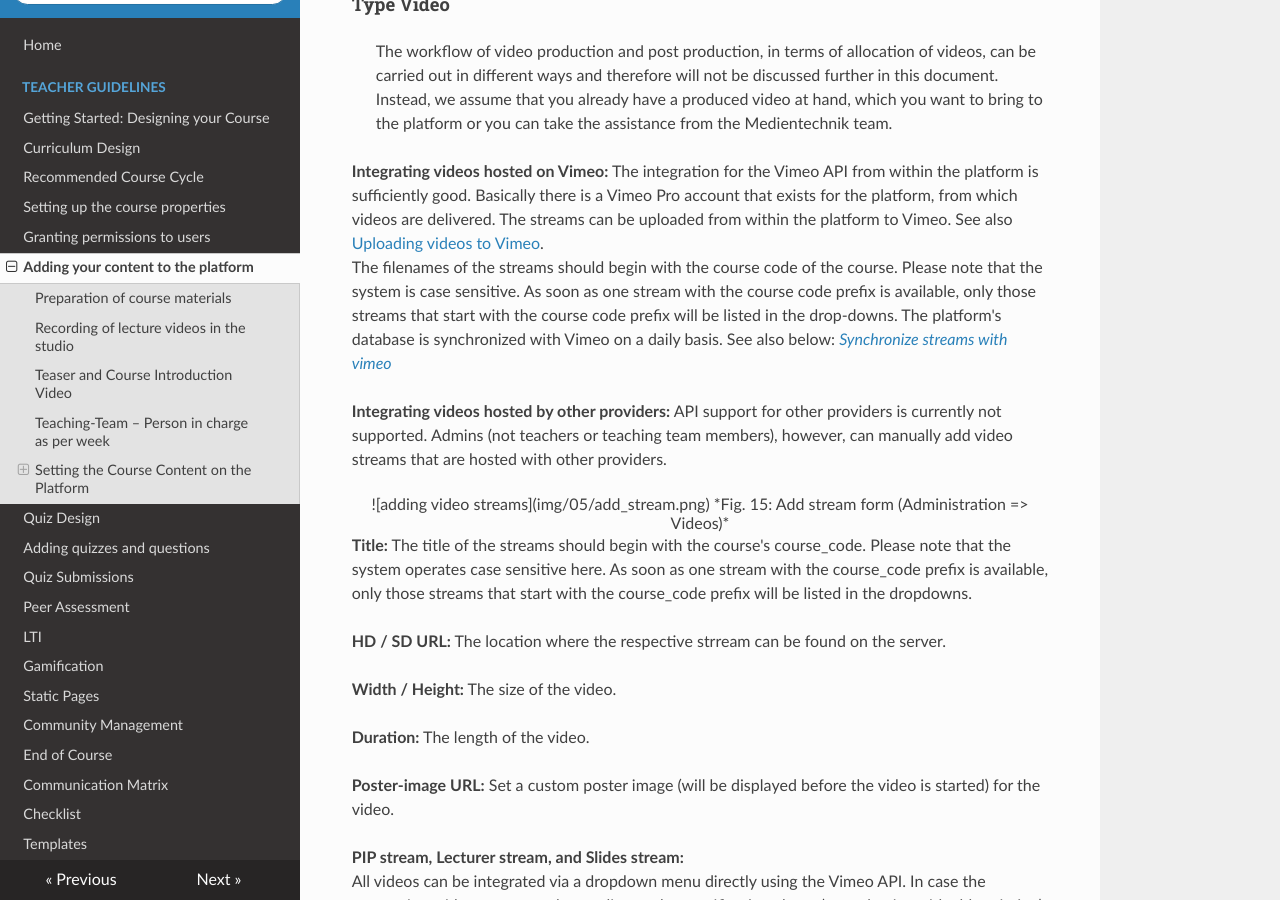
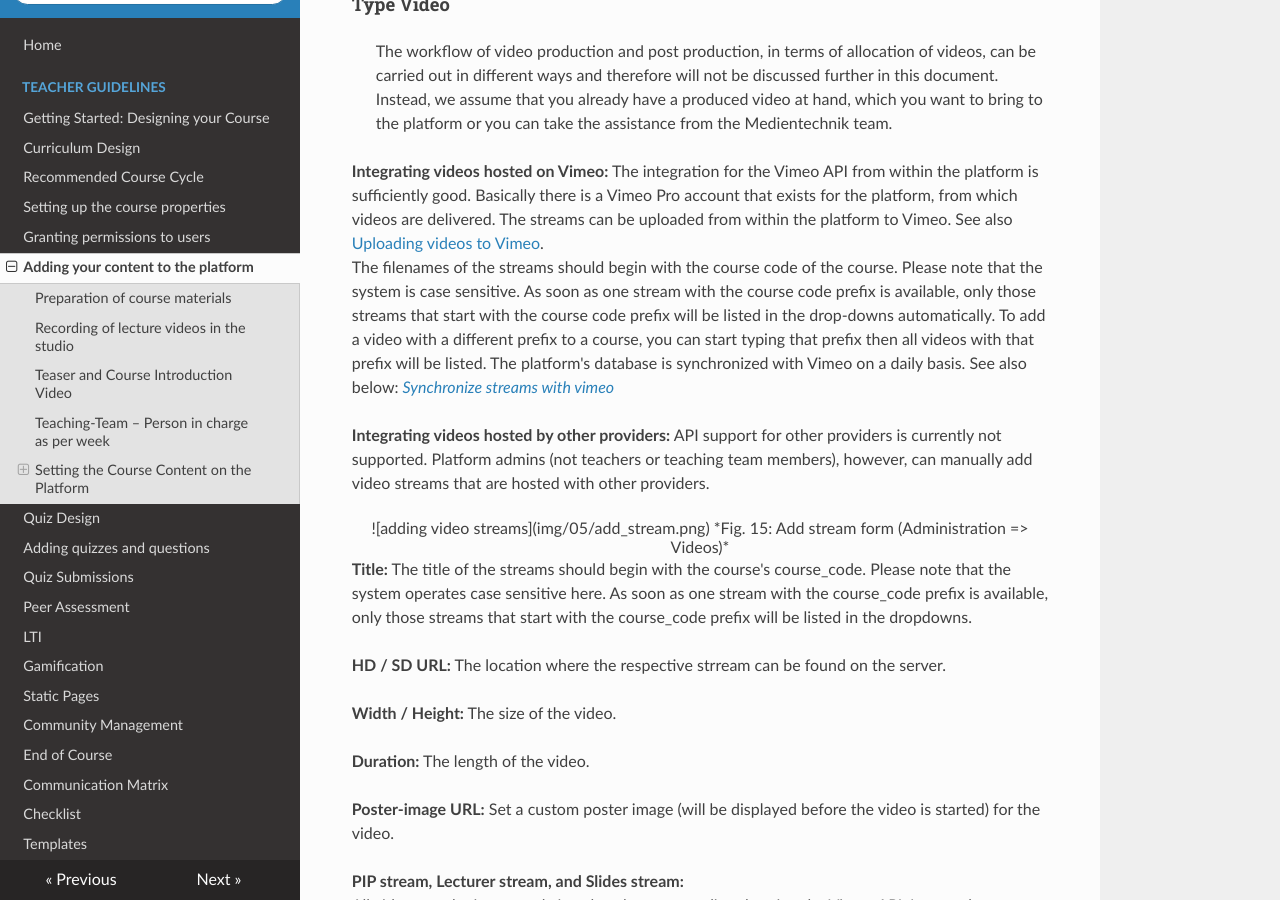
Before and after one commit to openHPI/TeachingTeamGuidelines, an MkDocs documentation site: the page built from docs/05_adding-content.md, in a window 1280 px wide and 900 px high, scrolled down 3949 px. Built offline with MkDocs 1.6.1, drawn with Linux system fonts in a browser that asks for light colours; nearby versions of some CDN libraries; old or Windows-style settings are respelled for this version of MkDocs.

Commit message:
Update 05_adding-content.md
Fixed anchor to sync streams and description how to add videos with different prefixes.

```diff
--- a/docs/05_adding-content.md
+++ b/docs/05_adding-content.md
@@ -248,12 +248,12 @@ To link a file for download:
 **Integrating videos hosted on Vimeo:**
 The integration for the Vimeo API from within the platform is sufficiently good.
 Basically there is a Vimeo Pro account that exists for the platform, from which videos are delivered. The streams can be uploaded from within the platform to Vimeo. See also [Uploading videos to Vimeo](https://vimeo.zendesk.com/hc/en-us/categories/201496018-Uploading-to-Vimeo).
-The filenames of the streams should begin with the course code of the course. Please note that the system is case sensitive. As soon as one stream with the course code prefix is available, only those streams that start with the course code prefix will be listed in the drop-downs.
-The platform's database is synchronized with Vimeo on a daily basis. See also below: [*Synchronize streams with vimeo*](https://github.com/openHPI/TeachingTeamGuidelines/blob/new_update_2020/docs/05_adding-content.md#L217)
+The filenames of the streams should begin with the course code of the course. Please note that the system is case sensitive. As soon as one stream with the course code prefix is available, only those streams that start with the course code prefix will be listed in the drop-downs automatically. To add a video with a different prefix to a course, you can start typing that prefix then all videos with that prefix will be listed.
+The platform's database is synchronized with Vimeo on a daily basis. See also below: [*Synchronize streams with vimeo*](https://teachingteamguidelines.readthedocs.io/05_adding-content.md#L217)
 
 **Integrating videos hosted by other providers:**
 API support for other providers is currently not supported.
-Admins (not teachers or teaching team members), however, can manually add video streams that are hosted with other providers.
+Platform admins (not teachers or teaching team members), however, can manually add video streams that are hosted with other providers.
 
 <center>
 
```
